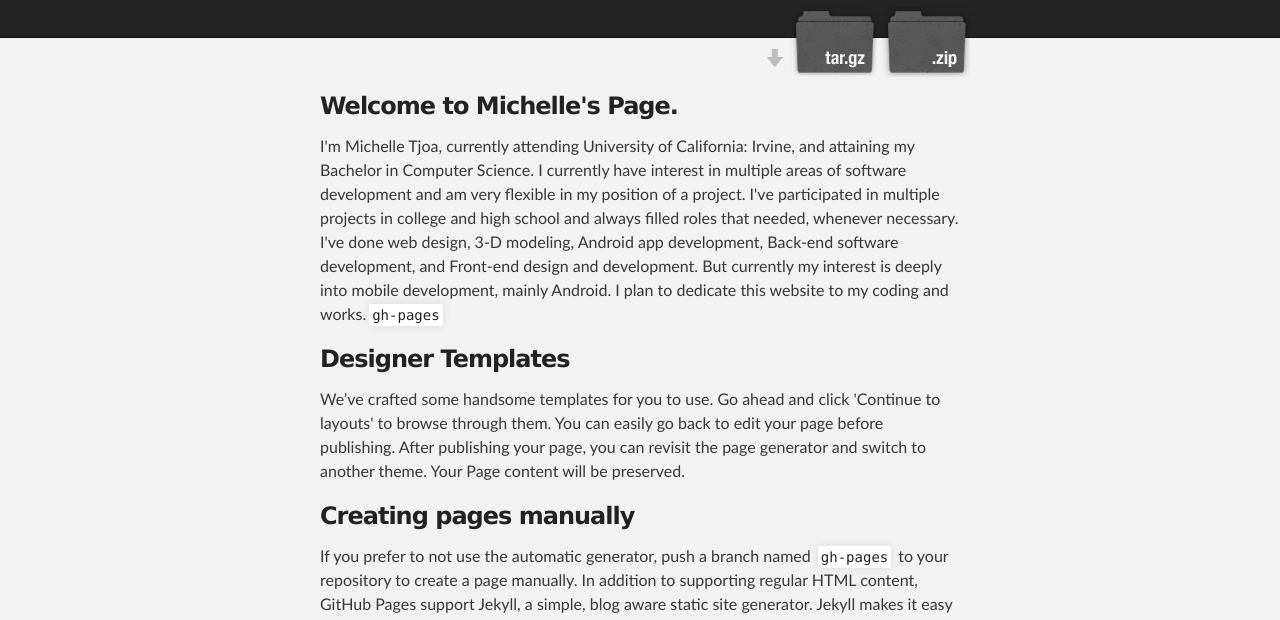
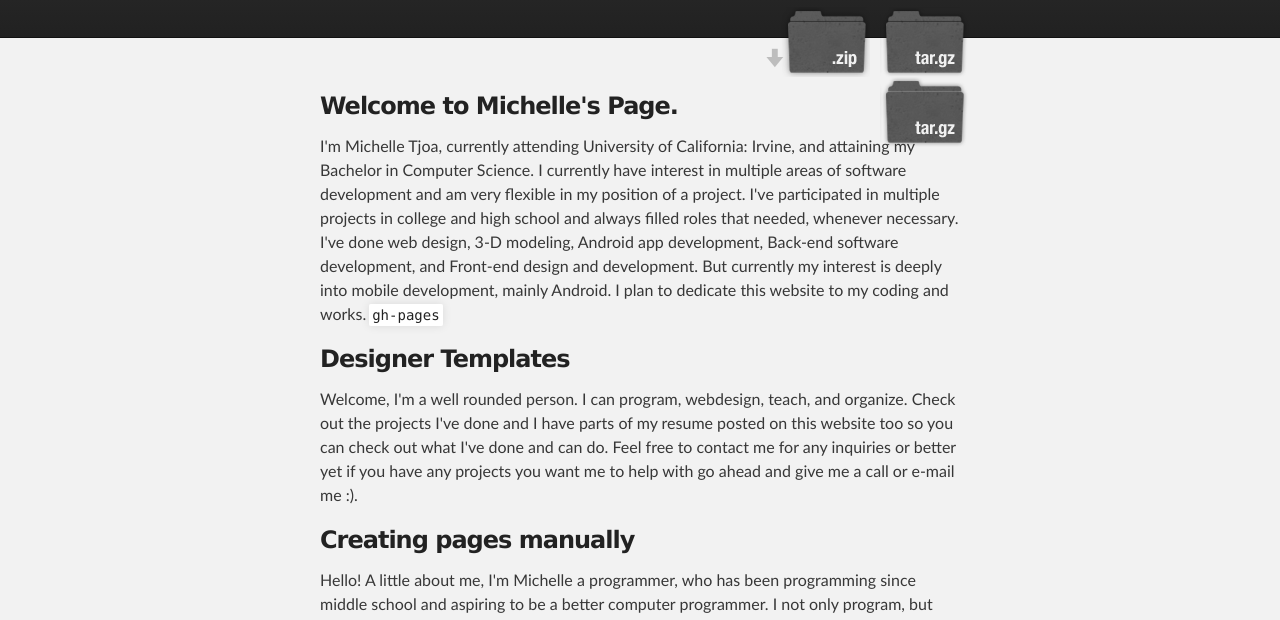
Before and after one commit to cherrycool96/Website, a plain HTML site: page index.html in a window 1280 px wide. Shown: the part 172-792 px from the top of the page. Drawn offline with Linux system fonts and the light colour scheme.

Commit message:
Changing Content

```diff
--- a/index.html
+++ b/index.html
@@ -8,7 +8,7 @@
 
     <link rel="stylesheet" type="text/css" media="screen" href="stylesheets/stylesheet.css">
     <!--icon-->
-  <link rel="shortcut icon" href="http://gitastudents.com/~tjoam/2.gif" />
+    <link rel="shortcut icon" href="http://gitastudents.com/~tjoam/2.gif" />
 
     <title>&#60;&#47;Michelle Tjoa&#62;</title>
   </head>
@@ -18,12 +18,13 @@
     <!-- HEADER -->
     <div id="header_wrap" class="outer">
         <header class="inner">
-          <a id="forkme_banner" href="https://github.com/cherrycool96/Website">View on GitHub</a>
+          <a id="forkme_banner" href="https://github.com/cherrycool96/">View on GitHub</a>
 
           <h1 id="project_title">&#60;&#47;Michelle Tjoa&#62;</h1>
           <h2 id="project_tagline">Coding4Life</h2>
 
             <section id="downloads">
+              <a class="tar_download_link" href="https://github.com/cherrycool96/Website/tarball/master">View Resume</a>
               <a class="zip_download_link" href="https://github.com/cherrycool96/Website/zipball/master">Download this project as a .zip file</a>
               <a class="tar_download_link" href="https://github.com/cherrycool96/Website/tarball/master">Download this project as a tar.gz file</a>
             </section>
@@ -41,12 +42,12 @@
 <h3>
 <a id="designer-templates" class="anchor" href="#designer-templates" aria-hidden="true"><span class="octicon octicon-link"></span></a>Designer Templates</h3>
 
-<p>We’ve crafted some handsome templates for you to use. Go ahead and click 'Continue to layouts' to browse through them. You can easily go back to edit your page before publishing. After publishing your page, you can revisit the page generator and switch to another theme. Your Page content will be preserved.</p>
+<p>Welcome, I'm a well rounded person. I can program, webdesign, teach, and organize. Check out the projects I've done and I have parts of my resume posted on this website too so you can check out what I've done and can do. Feel free to contact me for any inquiries or better yet if you have any projects you want me to help with go ahead and give me a call or e-mail me :).</p>
 
 <h3>
 <a id="creating-pages-manually" class="anchor" href="#creating-pages-manually" aria-hidden="true"><span class="octicon octicon-link"></span></a>Creating pages manually</h3>
 
-<p>If you prefer to not use the automatic generator, push a branch named <code>gh-pages</code> to your repository to create a page manually. In addition to supporting regular HTML content, GitHub Pages support Jekyll, a simple, blog aware static site generator. Jekyll makes it easy to create site-wide headers and footers without having to copy them across every page. It also offers intelligent blog support and other advanced templating features.</p>
+<p>Hello! A little about me, I'm Michelle a programmer, who has been programming since middle school and aspiring to be a better computer programmer. I not only program, but also like to work on designs especially that of webdesigns. I love going the extra mile in my work to create a unique project, my teachers in school can testify. Also, I'm a reliable and dedicated worker, at my work in Profound Freight my employers are always confident in me to complete high reponsibility task.</p>
 
 <h3>
 <a id="authors-and-contributors" class="anchor" href="#authors-and-contributors" aria-hidden="true"><span class="octicon octicon-link"></span></a>Authors and Contributors</h3>
```
